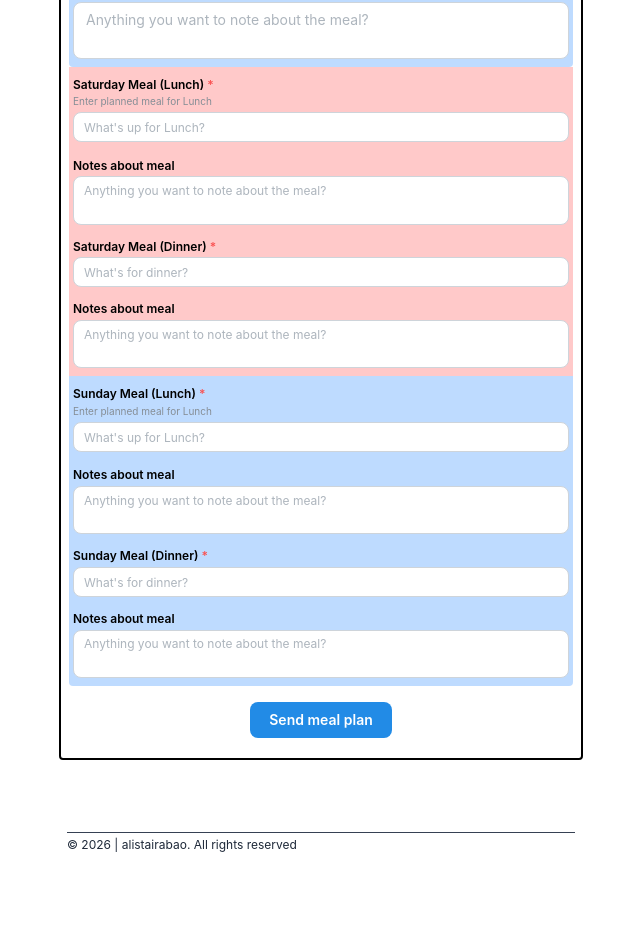
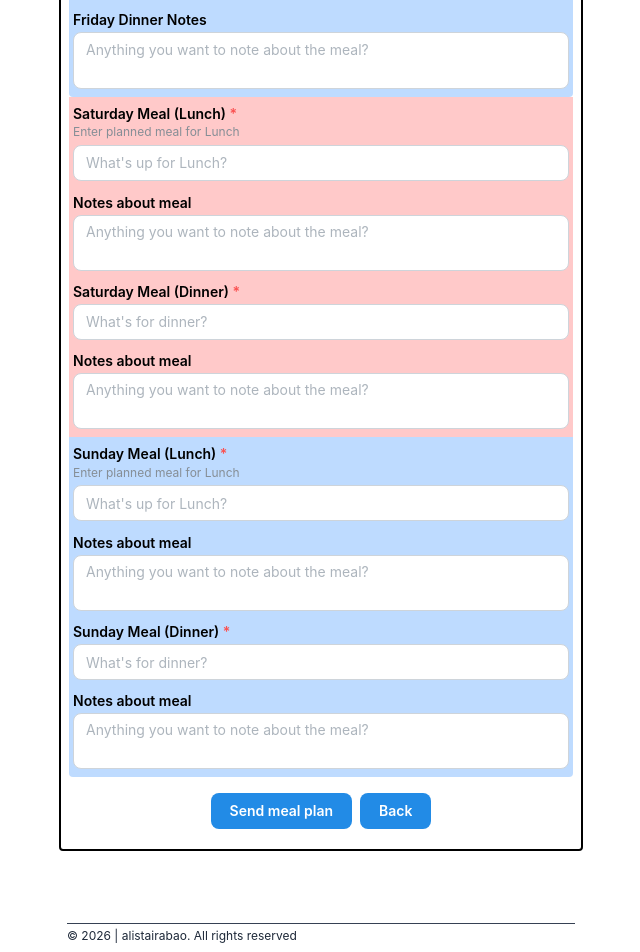
Before and after one commit to chubibobibo/meals, a React (Vite) app in the folder client/: page /dashboard/index in a window 1280 px wide. Shown: the part 936-1888 px from the top of the page, without its empty margins (319-959 px from the left). Before the commit the page ends 1797 px from the top, so only its background shows below. Built offline with nearby package versions, Linux system fonts and the light colour scheme.

Commit message:
ready for deploy

```diff
--- a/client/src/components/MealPlanForm.tsx
+++ b/client/src/components/MealPlanForm.tsx
@@ -8,8 +8,10 @@ import ModalComponent from "./ModalComponent";
 import { useDisclosure } from "@mantine/hooks";
 
 import { weekdayMealPlan } from "../utils/mealPlanProps";
+import { useNavigate } from "@tanstack/react-router";
 
 function MealPlanForm() {
+  const navigate = useNavigate({ from: "/dashboard/index" });
   // Obtain current date and convert to date that Mantine can parse
   const currentDate = new Date().getTime();
   const convertedDate = dayjs(currentDate).format("YYYY-MM-DD");
@@ -33,7 +35,11 @@ function MealPlanForm() {
     });
   };
 
-  console.log(mealDataState);
+  // console.log(mealDataState);
+
+  const handleClickNav = () => {
+    navigate({ to: "/" });
+  };
 
   return (
     <>
@@ -85,7 +91,7 @@ function MealPlanForm() {
                 className={`flex flex-col gap-2 ${allMealPlan.color} p-1 pb-2 rounded-t-sm`}
               >
                 <TextInput
-                  size='xs'
+                  size='sm'
                   label={allMealPlan.label}
                   // description='Enter planned meal for Dinner'
                   placeholder="What's for dinner"
@@ -107,7 +113,7 @@ function MealPlanForm() {
           {/** weekend inputs */}
           <aside className='flex gap-2 grid grid-cols-1 grid-rows-2 bg-red-200 p-1 pb-2'>
             <TextInput
-              size='xs'
+              size='sm'
               label='Saturday Meal (Lunch)'
               description='Enter planned meal for Lunch'
               placeholder="What's up for Lunch?"
@@ -115,20 +121,20 @@ function MealPlanForm() {
               required
             />
             <Textarea
-              size='xs'
+              size='sm'
               label='Notes about meal'
               placeholder='Anything you want to note about the meal?'
               name='saturdayLunchNotes'
             />
             <TextInput
-              size='xs'
+              size='sm'
               label='Saturday Meal (Dinner)'
               placeholder="What's for dinner?"
               name='saturdayDinner'
               required
             />
             <Textarea
-              size='xs'
+              size='sm'
               label='Notes about meal'
               placeholder='Anything you want to note about the meal?'
               name='saturdayDinnerNotes'
@@ -136,7 +142,7 @@ function MealPlanForm() {
           </aside>
           <aside className='flex gap-2 grid grid-cols-1 grid-rows-2 bg-blue-200 p-1 pb-2 rounded-b-sm'>
             <TextInput
-              size='xs'
+              size='sm'
               label='Sunday Meal (Lunch)'
               description='Enter planned meal for Lunch'
               placeholder="What's up for Lunch?"
@@ -144,29 +150,32 @@ function MealPlanForm() {
               required
             />
             <Textarea
-              size='xs'
+              size='sm'
               label='Notes about meal'
               placeholder='Anything you want to note about the meal?'
               name='sundayLunchNotes'
             />
             <TextInput
-              size='xs'
+              size='sm'
               label='Sunday Meal (Dinner)'
               placeholder="What's for dinner?"
               name='sundayDinner'
               required
             />
             <Textarea
-              size='xs'
+              size='sm'
               label='Notes about meal'
               placeholder='Anything you want to note about the meal?'
               name='sundayDinnerNotes'
             />
           </aside>
           {/** onClick bubbles up from the button */}
-          <section className='flex justify-center p-4' onClick={open}>
+          <section className='flex justify-center p-4 gap-2' onClick={open}>
             <Button variant='filled' type='submit'>
               Send meal plan
+            </Button>
+            <Button variant='filled' type='button' onClick={handleClickNav}>
+              Back
             </Button>
           </section>
         </form>
--- a/client/src/pages/LandingPage.tsx
+++ b/client/src/pages/LandingPage.tsx
@@ -30,6 +30,7 @@ function LandingPage() {
           className='w-screen h-screen opacity-30 absolute object-cover object-left'
         />
         {/* background image */}
+        <section className='text-xs text-gray-800'>MealPlanner v1.0.0</section>
         <section className='h-20 relative flex justify-center items-center px-5 mx-2 border-2 rounded-2xl mb-50 translate-y-30'>
           <h1 className='font-bold text-base font-Play text-gray-900 text-center '>
             Who is creating the meal plan for the week?
@@ -40,7 +41,7 @@ function LandingPage() {
           <AvatarComponent
             avatarName={"Catherine"}
             avatarEmail={import.meta.env.VITE_CATH_EMAIL}
-            imgLink={"../src/assets/aru.png"}
+            imgLink={"../src/assets/aru2.png"}
             user={userData}
             setUserData={setUserData}
           />
@@ -48,7 +49,7 @@ function LandingPage() {
           <AvatarComponent
             avatarName={"Alistair"}
             avatarEmail={import.meta.env.VITE_LESTER_EMAIL}
-            imgLink={"../src/assets/lester.png"}
+            imgLink={"../src/assets/lester2.png"}
             user={userData}
             setUserData={setUserData}
           />
```
Also changed, not shown: client/src/assets/lester2.png (added), 1 other file (tests, documents, lock files or other folders).
